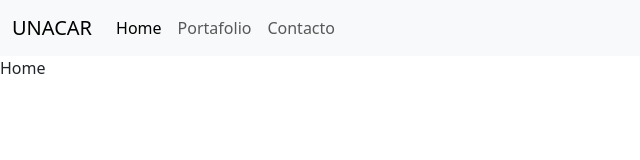
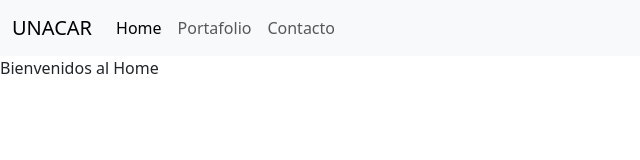
Before and after one commit to warderer/taller-react-unacar-2023, a React (Vite) app in the folder 06-router-bootstrap/: page / in a window 1280 px wide. Shown: the top 160 px of the page, without its empty margins (0-640 px from the left). Built offline with nearby package versions, Linux system fonts and the light colour scheme.

Commit message:
✨ Cambios en deploy y _redirects

```diff
--- a/06-router-bootstrap/src/pages/Home.jsx
+++ b/06-router-bootstrap/src/pages/Home.jsx
@@ -1,6 +1,6 @@
 const Home = () => {
   return (
-    <div>Home</div>
+    <div>Bienvenidos al Home</div>
   )
 }
 export default Home
```
Also changed, not shown: 1 other file (tests, documents, lock files or other folders).
